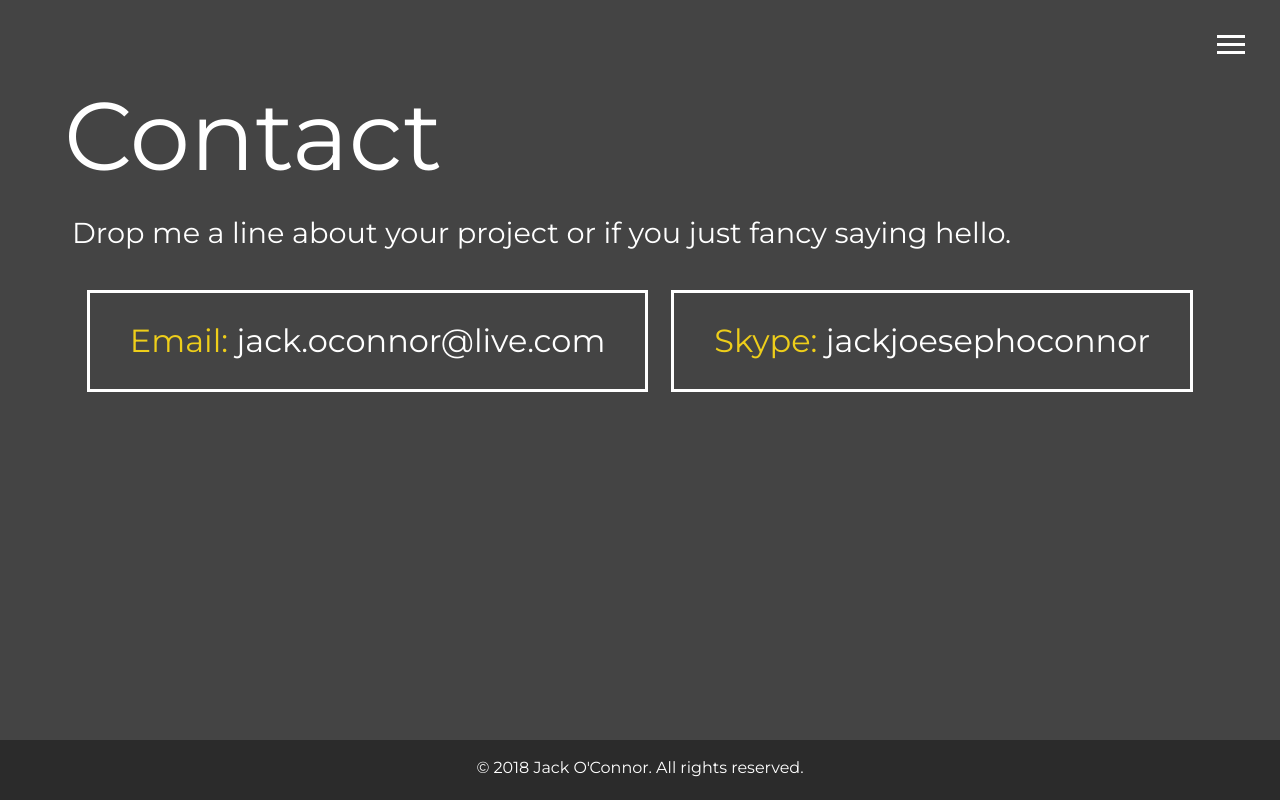
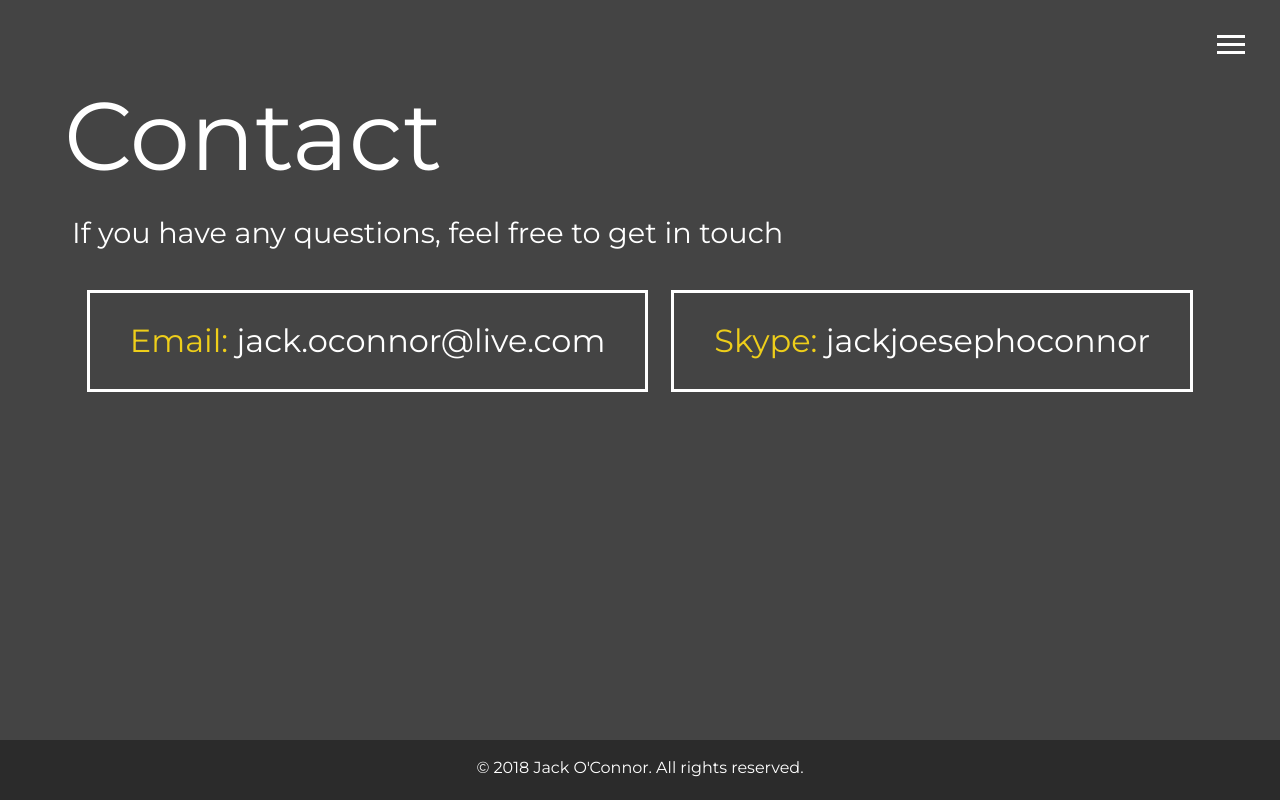
Before and after one commit to jackjoconnor/Porfolio-Website, a website: page dist/contact.html in a window 1280 px wide. Drawn offline with Linux system fonts and the light colour scheme.

Commit message:
Contact page text.

```diff
--- a/dist/contact.html
+++ b/dist/contact.html
@@ -56,7 +56,7 @@
             Contact
         </h1>
         <h2 class="sm-heading">
-            <span>Drop me a line about your project or if you just fancy saying hello.</span>
+            <span>If you have any questions, feel free to get in touch</span>
         </h2>
         <div class="boxes">
             <div>
```
